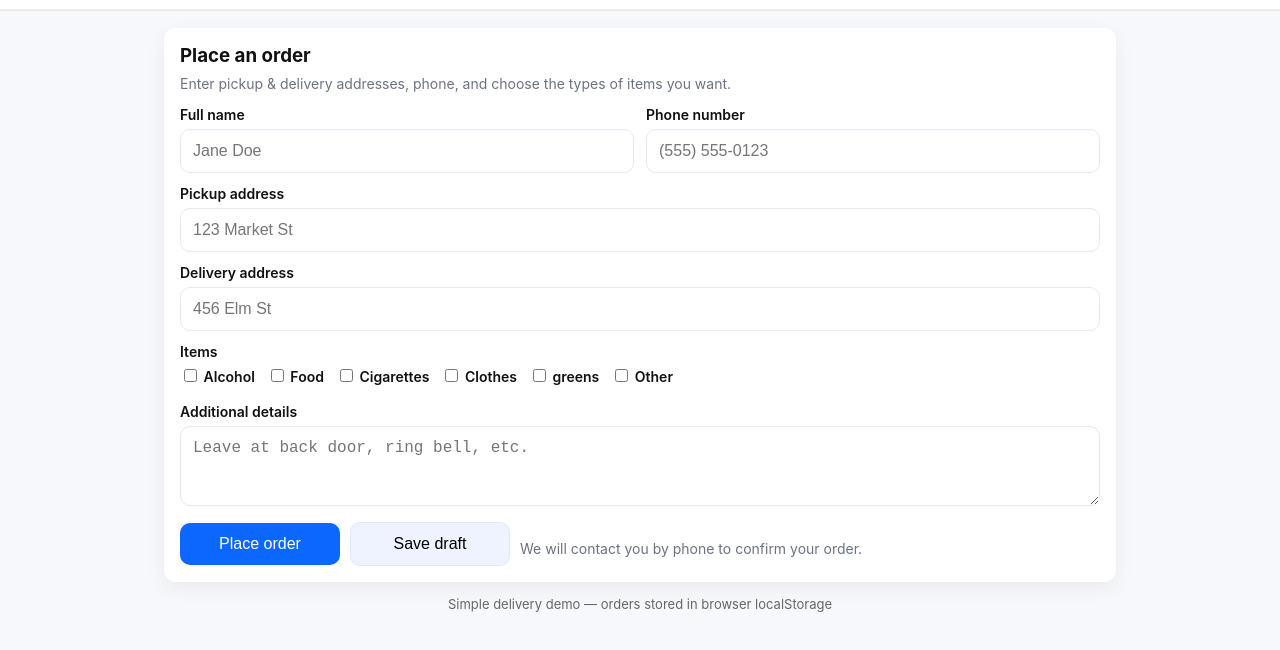
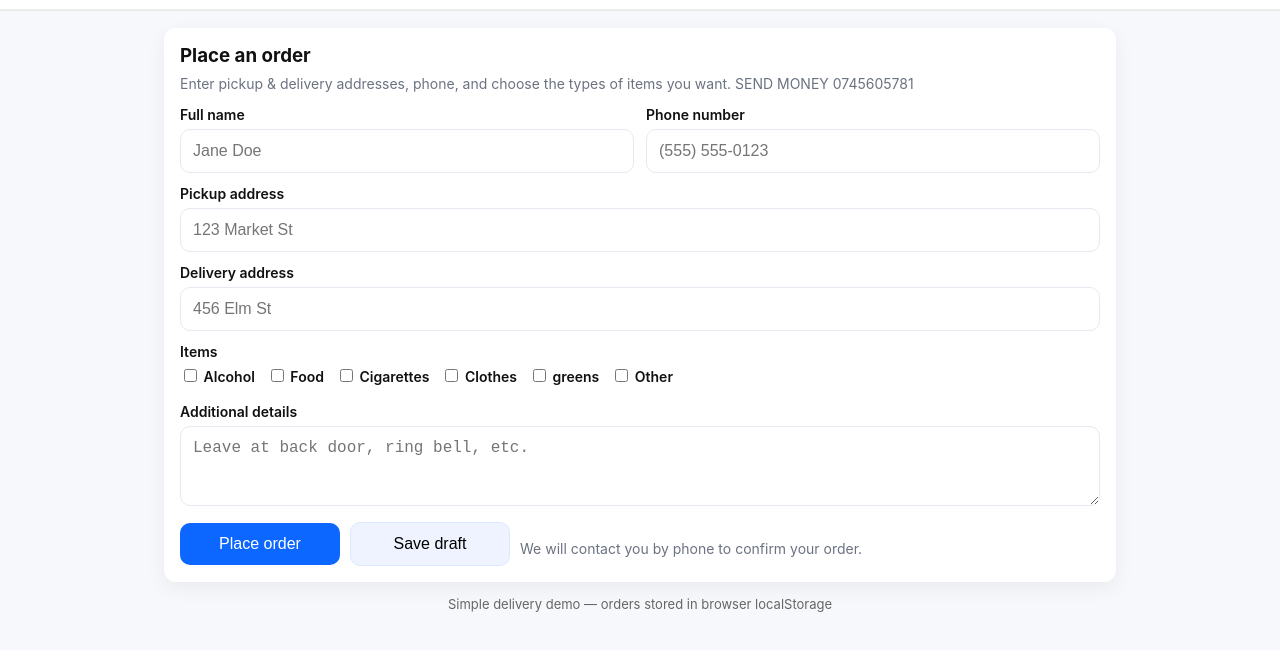
Before and after one commit to foodninja-netizen/orderapptsavo, a website: page index.html in a window 1280 px wide. Shown: the part 52-702 px from the top of the page. Drawn offline with Linux system fonts and the light colour scheme.

Commit message:
Update index.html

```diff
--- a/index.html
+++ b/index.html
@@ -54,7 +54,8 @@
 	<main class="container">
 		<div class="card">
 			<h3>Place an order</h3>
-			<p class="note">Enter pickup & delivery addresses, phone, and choose the types of items you want.</p>
+			<p class="note">Enter pickup & delivery addresses, phone, and choose the types of items you want.
+			SEND MONEY 0745605781</p>
 
 			<!-- Netlify-enabled form (mobile-first). -->
 			<form id="orderForm" name="order" method="POST" data-netlify="true" data-netlify-honeypot="bot-field" aria-label="Order form">
```
